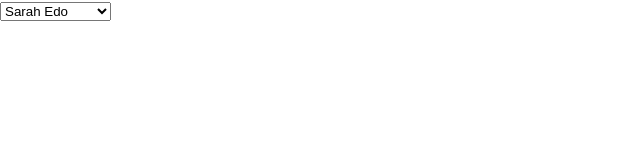
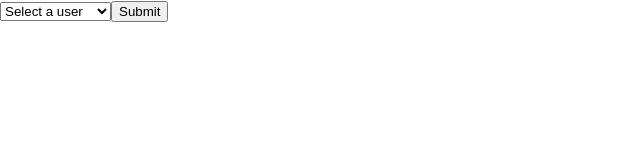
Before and after one commit to nmiguelmoura/Poll-react-readux, a React (Create React App) app: page /new in a window 1280 px wide. Shown: the top 160 px of the page, without its empty margins (0-640 px from the left). Built offline with nearby package versions, Linux system fonts and the light colour scheme.

Commit message:
type: feat
Add login functionality.

```diff
--- a/src/components/Login.js
+++ b/src/components/Login.js
@@ -1,12 +1,34 @@
 import React, {Component} from 'react';
 import {connect} from 'react-redux';
+import { setAuthenticatedUser } from '../actions/authedUser';
 
 class Login extends Component {
+
+    state = {
+        selectedUser: ''
+    };
+
+    onLogin = (event) => {
+        event.preventDefault();
+
+        if(this.state.selectedUser) {
+            this.props.dispatch(setAuthenticatedUser(this.state.selectedUser));
+        }
+    };
+
+    onChange = (event) => {
+        const selectedUser = event.target.value;
+
+        this.setState(prev => ({
+            selectedUser
+        }))
+    };
+
     render() {
-        console.log(this.props.users);
         return (
             <div>
-                <select>
+                <select value={this.state.selectedUser} onChange={this.onChange}>
+                    <option value='' disabled>Select a user</option>
                     {this.props.users.map(user => (
                         <option
                             key={user.id}
@@ -15,6 +37,9 @@ class Login extends Component {
                         </option>
                     ))}
                 </select>
+                <button onClick={this.onLogin}>
+                    Submit
+                </button>
             </div>
         );
     }
```
